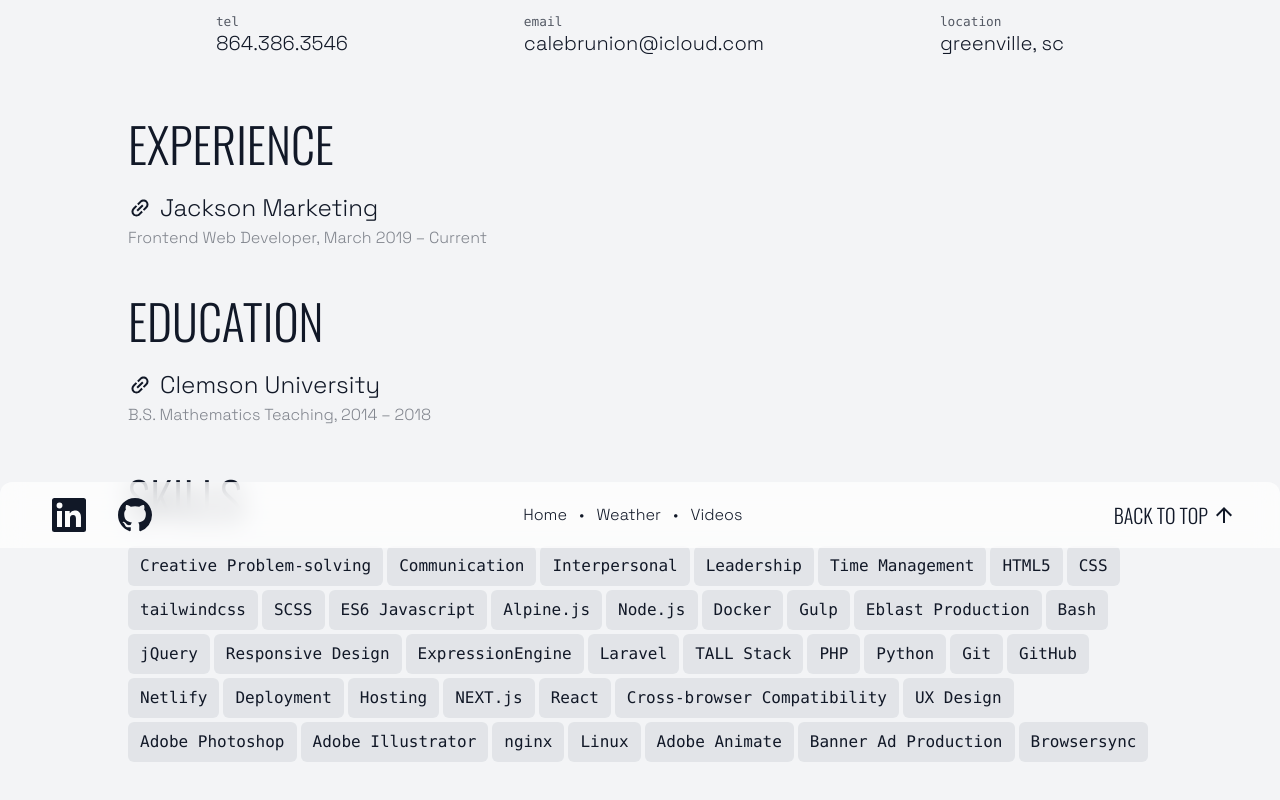
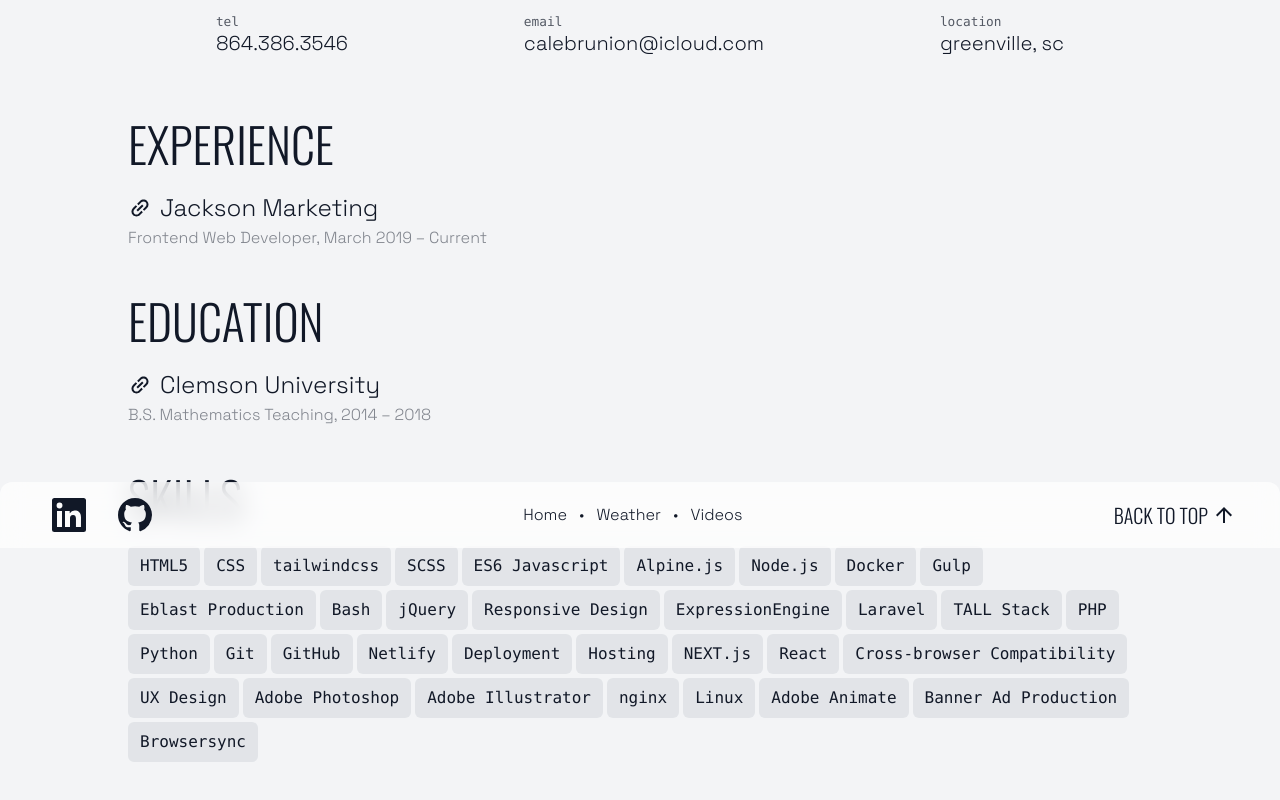
Before and after one commit to trexchard/hello-next, a Next.js app: page / in a window 1280 px wide. Shown: the part 252-1052 px from the top of the page. Built offline with nearby package versions, Linux system fonts and the light colour scheme.

Commit message:
Skills: Extract into array map

```diff
--- a/pages/index.js
+++ b/pages/index.js
@@ -1,6 +1,43 @@
 import Head from 'next/head'
 import ContactLink from '../components/ContactLink'
 import Entry from '../components/Entry'
+
+const skills = [
+  'HTML5',
+  'CSS',
+  'tailwindcss',
+  'SCSS',
+  'ES6 Javascript',
+  'Alpine.js',
+  'Node.js',
+  'Docker',
+  'Gulp',
+  'Eblast Production',
+  'Bash',
+  'jQuery',
+  'Responsive Design',
+  'ExpressionEngine',
+  'Laravel',
+  'TALL Stack',
+  'PHP',
+  'Python',
+  'Git',
+  'GitHub',
+  'Netlify',
+  'Deployment',
+  'Hosting',
+  'NEXT.js',
+  'React',
+  'Cross-browser Compatibility',
+  'UX Design',
+  'Adobe Photoshop',
+  'Adobe Illustrator',
+  'nginx',
+  'Linux',
+  'Adobe Animate',
+  'Banner Ad Production',
+  'Browsersync',
+]
 
 export default function Home() {
   return (
@@ -66,7 +103,7 @@
           organization='Jackson Marketing'
           title='Frontend Web Developer'
           duration='March 2019 – Current'
-            href='https://jacksonmg.com'
+          href='https://jacksonmg.com'
         />
       </section>
 
@@ -79,7 +116,7 @@
           organization='Clemson University'
           title='B.S. Mathematics Teaching'
           duration='2014 – 2018'
-            href='https://www.clemson.edu'
+          href='https://www.clemson.edu'
         />
       </section>
 
@@ -88,165 +125,13 @@
         <h1 className='text-5xl uppercase font-oswald print:text-3xl'>
           Skills
         </h1>
-        <div
-          id='skills'
-          className='flex flex-wrap items-center gap-1 print:text-xs'
-        >
-          <div className='px-3 py-2 font-mono rounded-md bg-gray-400/20'>
-            Creative Problem-solving
-          </div>
-          <span className='hidden print:p-1 print:inline-block'>•</span>
-          <div className='px-3 py-2 font-mono rounded-md bg-gray-400/20'>
-            Communication
-          </div>
-          <span className='hidden print:p-1 print:inline-block'>•</span>
-          <div className='px-3 py-2 font-mono rounded-md bg-gray-400/20'>
-            Interpersonal
-          </div>
-          <span className='hidden print:p-1 print:inline-block'>•</span>
-          <div className='px-3 py-2 font-mono rounded-md bg-gray-400/20'>
-            Leadership
-          </div>
-          <span className='hidden print:p-1 print:inline-block'>•</span>
-          <div className='px-3 py-2 font-mono rounded-md bg-gray-400/20'>
-            Time Management
-          </div>
-          <span className='hidden print:p-1 print:inline-block'>•</span>
-          <div className='px-3 py-2 font-mono rounded-md bg-gray-400/20'>
-            HTML5
-          </div>
-          <span className='hidden print:p-1 print:inline-block'>•</span>
-          <div className='px-3 py-2 font-mono rounded-md bg-gray-400/20'>
-            CSS
-          </div>
-          <span className='hidden print:p-1 print:inline-block'>•</span>
-          <div className='px-3 py-2 font-mono rounded-md bg-gray-400/20'>
-            tailwindcss
-          </div>
-          <span className='hidden print:p-1 print:inline-block'>•</span>
-          <div className='px-3 py-2 font-mono rounded-md bg-gray-400/20'>
-            SCSS
-          </div>
-          <span className='hidden print:p-1 print:inline-block'>•</span>
-          <div className='px-3 py-2 font-mono rounded-md bg-gray-400/20'>
-            ES6 Javascript
-          </div>
-          <span className='hidden print:p-1 print:inline-block'>•</span>
-          <div className='px-3 py-2 font-mono rounded-md bg-gray-400/20'>
-            Alpine.js
-          </div>
-          <span className='hidden print:p-1 print:inline-block'>•</span>
-          <div className='px-3 py-2 font-mono rounded-md bg-gray-400/20'>
-            Node.js
-          </div>
-          <span className='hidden print:p-1 print:inline-block'>•</span>
-          <div className='px-3 py-2 font-mono rounded-md bg-gray-400/20'>
-            Docker
-          </div>
-          <span className='hidden print:p-1 print:inline-block'>•</span>
-          <div className='px-3 py-2 font-mono rounded-md bg-gray-400/20'>
-            Gulp
-          </div>
-          <span className='hidden print:p-1 print:inline-block'>•</span>
-          <div className='px-3 py-2 font-mono rounded-md bg-gray-400/20'>
-            Eblast Production
-          </div>
-          <span className='hidden print:p-1 print:inline-block'>•</span>
-          <div className='px-3 py-2 font-mono rounded-md bg-gray-400/20'>
-            Bash
-          </div>
-          <span className='hidden print:p-1 print:inline-block'>•</span>
-          <div className='px-3 py-2 font-mono rounded-md bg-gray-400/20'>
-            jQuery
-          </div>
-          <span className='hidden print:p-1 print:inline-block'>•</span>
-          <div className='px-3 py-2 font-mono rounded-md bg-gray-400/20'>
-            Responsive Design
-          </div>
-          <span className='hidden print:p-1 print:inline-block'>•</span>
-          <div className='px-3 py-2 font-mono rounded-md bg-gray-400/20'>
-            ExpressionEngine
-          </div>
-          <span className='hidden print:p-1 print:inline-block'>•</span>
-          <div className='px-3 py-2 font-mono rounded-md bg-gray-400/20'>
-            Laravel
-          </div>
-          <span className='hidden print:p-1 print:inline-block'>•</span>
-          <div className='px-3 py-2 font-mono rounded-md bg-gray-400/20'>
-            TALL Stack
-          </div>
-          <span className='hidden print:p-1 print:inline-block'>•</span>
-          <div className='px-3 py-2 font-mono rounded-md bg-gray-400/20'>
-            PHP
-          </div>
-          <span className='hidden print:p-1 print:inline-block'>•</span>
-          <div className='px-3 py-2 font-mono rounded-md bg-gray-400/20'>
-            Python
-          </div>
-          <span className='hidden print:p-1 print:inline-block'>•</span>
-          <div className='px-3 py-2 font-mono rounded-md bg-gray-400/20'>
-            Git
-          </div>
-          <span className='hidden print:p-1 print:inline-block'>•</span>
-          <div className='px-3 py-2 font-mono rounded-md bg-gray-400/20'>
-            GitHub
-          </div>
-          <span className='hidden print:p-1 print:inline-block'>•</span>
-          <div className='px-3 py-2 font-mono rounded-md bg-gray-400/20'>
-            Netlify
-          </div>
-          <span className='hidden print:p-1 print:inline-block'>•</span>
-          <div className='px-3 py-2 font-mono rounded-md bg-gray-400/20'>
-            Deployment
-          </div>
-          <span className='hidden print:p-1 print:inline-block'>•</span>
-          <div className='px-3 py-2 font-mono rounded-md bg-gray-400/20'>
-            Hosting
-          </div>
-          <span className='hidden print:p-1 print:inline-block'>•</span>
-          <div className='px-3 py-2 font-mono rounded-md bg-gray-400/20'>
-            NEXT.js
-          </div>
-          <span className='hidden print:p-1 print:inline-block'>•</span>
-          <div className='px-3 py-2 font-mono rounded-md bg-gray-400/20'>
-            React
-          </div>
-          <span className='hidden print:p-1 print:inline-block'>•</span>
-          <div className='px-3 py-2 font-mono rounded-md bg-gray-400/20'>
-            Cross-browser Compatibility
-          </div>
-          <span className='hidden print:p-1 print:inline-block'>•</span>
-          <div className='px-3 py-2 font-mono rounded-md bg-gray-400/20'>
-            UX Design
-          </div>
-          <span className='hidden print:p-1 print:inline-block'>•</span>
-          <div className='px-3 py-2 font-mono rounded-md bg-gray-400/20'>
-            Adobe Photoshop
-          </div>
-          <span className='hidden print:p-1 print:inline-block'>•</span>
-          <div className='px-3 py-2 font-mono rounded-md bg-gray-400/20'>
-            Adobe Illustrator
-          </div>
-          <span className='hidden print:p-1 print:inline-block'>•</span>
-          <div className='px-3 py-2 font-mono rounded-md bg-gray-400/20'>
-            nginx
-          </div>
-          <span className='hidden print:p-1 print:inline-block'>•</span>
-          <div className='px-3 py-2 font-mono rounded-md bg-gray-400/20'>
-            Linux
-          </div>
-          <span className='hidden print:p-1 print:inline-block'>•</span>
-          <div className='px-3 py-2 font-mono rounded-md bg-gray-400/20'>
-            Adobe Animate
-          </div>
-          <span className='hidden print:p-1 print:inline-block'>•</span>
-          <div className='px-3 py-2 font-mono rounded-md bg-gray-400/20'>
-            Banner Ad Production
-          </div>
-          <span className='hidden print:p-1 print:inline-block'>•</span>
-          <div className='px-3 py-2 font-mono rounded-md bg-gray-400/20'>
-            Browsersync
-          </div>
+
+        <div className='flex flex-wrap items-center gap-1 print:text-xs'>
+          {skills.map((skill) => (
+            <div className='px-3 py-2 font-mono rounded-md bg-gray-400/20'>
+              {skill}
+            </div>
+          ))}
         </div>
       </section>
     </>
```
